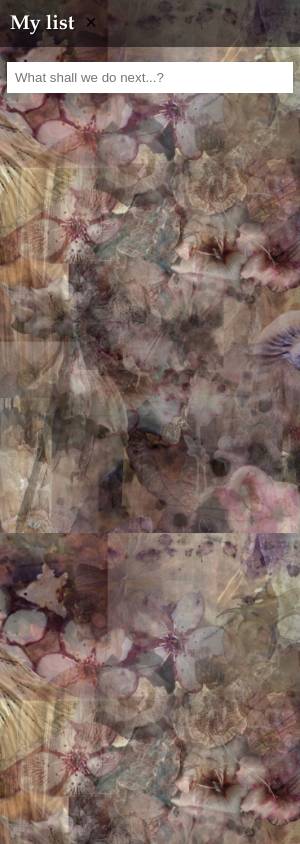
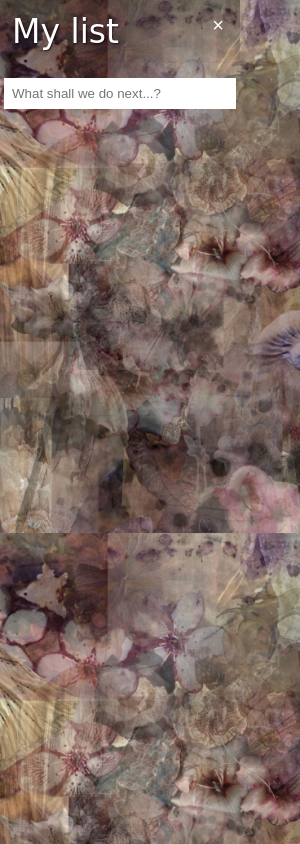
Before and after one commit to fonkerina/Customising-my-desktop-, an Electron app: page index.html in a window 300 px wide. Drawn offline with Linux system fonts and the light colour scheme.

Commit message:
visual changes - header, window positioning etc

```diff
--- a/index.html
+++ b/index.html
@@ -4,11 +4,15 @@
     <meta charset = 'UTF-8'>
     <meta http-equiv = 'Content-Security-Policy'
           content = "default-src 'self' file:;
-          style-src 'self' 'unsafe-inline' file:;
+          style-src 'self' 'unsafe-inline' file: https://fonts.googleapis.com;
+          font-src 'self' https://fonts.gstatic.com;
           script-src 'self' 'unsafe-inline' file:;">
     <meta name = 'viewport' content = 'width = device-width, initial-scale = 1.0'>
     <title>Desktop To Do List</title>
     <link rel = 'stylesheet' href = "style.css">
+    <link rel="preconnect" href="https://fonts.googleapis.com">
+    <link rel="preconnect" href="https://fonts.gstatic.com" crossorigin>
+    <link href="https://fonts.googleapis.com/css2?family=Tangerine:wght@400;700&display=swap" rel="stylesheet">
 </head>
 <body>
     <div class = 'header'>
--- a/main.js
+++ b/main.js
@@ -6,8 +6,10 @@ let win;
 function createWindow() {
     if (win) return;
     win = new BrowserWindow({
-        width: 260,
-        height: 110,
+        width: 240,
+        height: 440,
+        x: 180,
+        y: 80,
         frame: false, //default OS window frame
         transparent: false,
         alwaysOnTop: false,
--- a/style.css
+++ b/style.css
@@ -1,11 +1,24 @@
+
+.tangerine-regular {
+  font-family: "Tangerine", cursive;
+  font-weight: 400;
+  font-style: normal;
+}
+
+.tangerine-bold {
+  font-family: "Tangerine", cursive;
+  font-weight: 700;
+  font-style: normal;
+}
+
 body {
   margin: 0;
   padding: 0;
-  width: 300px;
-  height: 400px;
+  width: 240px;
+  height: 440px;
   background-image: url(assets/list\ bg.jpeg);
   background-size: cover;
-  font-family: 'Book Antiqua', Palatino;
+  font-family: "Tangerine", cursive;
   color: white;
   text-shadow: 1px 1px 2px rgba(0,0,0,0.7);
   overflow: hidden;
@@ -16,18 +29,23 @@ body {
 
 .header {
     -webkit-app-region: drag;
-    padding: 10px;
-    font-size: 20px;
-    font-weight: bold;
+    position: relative;
+    padding: 12px;
+    font-size: 33px;
+    /*font-weight: bold;*/
     color: white;
     text-align: left;
-    background: rgba(0,0,0,0.5);
+    background: linear-gradient(to bottom, rgba(0,0,0,0.35), rgba(0,0,0,0.05));
 }
 
 #close-btn {
   -webkit-app-region: no-drag;
+  position: absolute;
+  top: 13px;
+  right: 10px;
   background: transparent;
   border: none;
+  color: white;
   font-size: 20px;
   cursor: pointer;
 }
```
